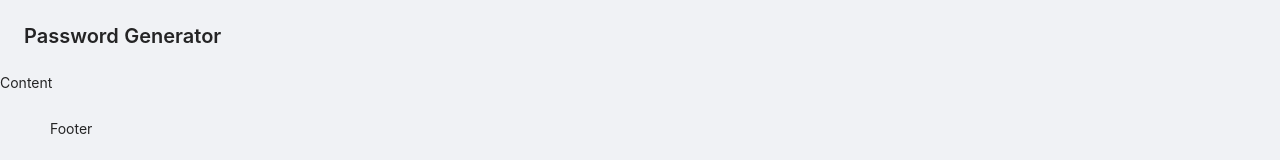
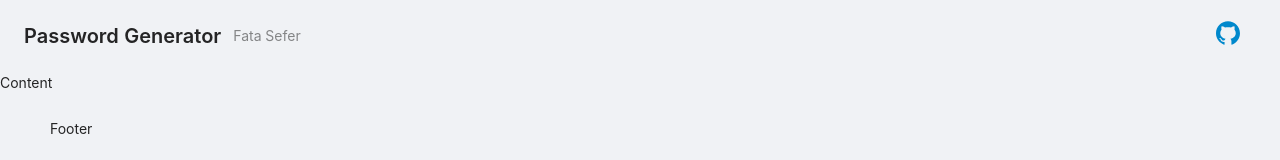
Before and after one commit to fs98/password-generator, a React (Create React App) app: page / in a window 1280 px wide. Shown: the top 160 px of the page. Built offline with nearby package versions, Linux system fonts and the light colour scheme; the HTML template or start-up script is replaced by a standard one.

Commit message:
ui: update header

```diff
--- a/src/App.tsx
+++ b/src/App.tsx
@@ -1,13 +1,28 @@
 import "antd/dist/antd.css";
 
 import { Layout, PageHeader, Button } from "antd";
+import { GithubOutlined } from "@ant-design/icons";
 
 const { Footer, Content } = Layout;
 
 const App = () => {
   return (
     <Layout>
-      <PageHeader className="site-page-header" title="Password Generator" />
+      <PageHeader
+        className="site-page-header"
+        title="Password Generator"
+        subTitle="Fata Sefer"
+        extra={[
+          <Button
+            key="3"
+            type="link"
+            href="https://github.com/fs98/password-generator"
+            target="_blank"
+          >
+            <GithubOutlined style={{ fontSize: "24px", color: "#08c" }} />
+          </Button>,
+        ]}
+      />
       <Content>Content</Content>
       <Footer>Footer</Footer>
     </Layout>
```
